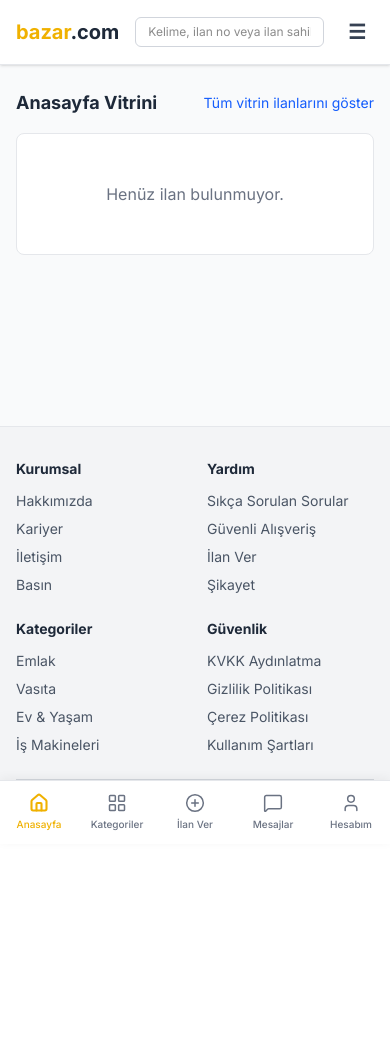
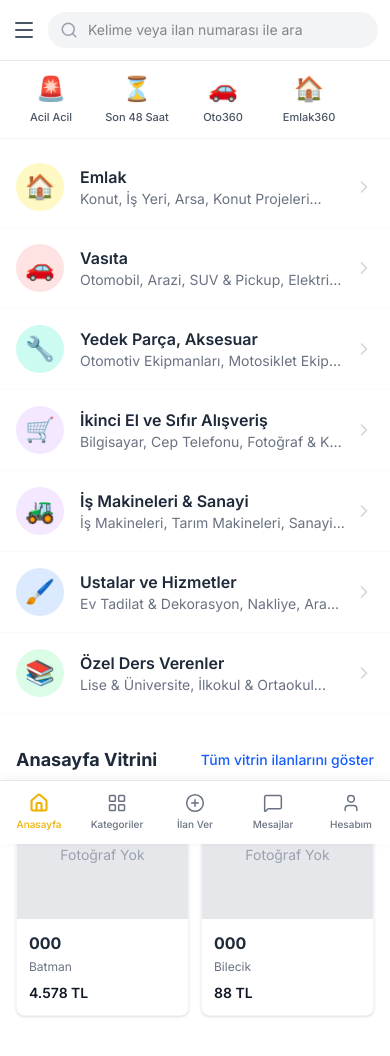
Before and after one commit to fd1328fd-hash/web-ticaret, a Next.js app: page / in a window 390 px wide. Shown: the top 1056 px of the page. Before the commit the page ends 844 px from the top, so only its background shows below. Built offline with nearby package versions, Linux system fonts and the light colour scheme; no server answers; the database is empty.

Commit message:
Mobil ana sayfa sahibinden tarzina donusturuldu

```diff
--- a/app/page.tsx
+++ b/app/page.tsx
@@ -1,75 +1,103 @@
-// app/page.tsx
-import Navbar from "@/components/layout/Navbar";
-import Sidebar from "@/components/layout/Sidebar";
-import Footer from "@/components/layout/Footer";
-import IlanKarti from "@/components/ilan/IlanKarti";
-import { prisma } from "@/lib/prisma";
+import Link from 'next/link';
+import { Search, Menu } from 'lucide-react';
 
-export const dynamic = "force-dynamic";
+export default function Home() {
+  const hizliLinkler = [
+    { name: 'Acil Acil', href: '/kategori/acil', icon: '🚨' },
+    { name: 'Son 48 Saat', href: '/kategori/son48', icon: '⏳' },
+    { name: 'Oto360', href: '/kategori/oto360', icon: '🚗' },
+    { name: 'Emlak360', href: '/kategori/emlak360', icon: '🏠' },
+  ];
 
-export default async function Home() {
-  const ilanlar = await prisma.listing.findMany({
-    where: { status: "ACTIVE" },
-    orderBy: { createdAt: "desc" },
-    take: 20,
-    include: { category: true },
-  });
+  const kategoriler = [
+    { name: 'Emlak', desc: 'Konut, İş Yeri, Arsa, Konut Projeleri...', href: '/kategori/emlak', icon: '🏠', color: 'bg-yellow-100 text-yellow-600' },
+    { name: 'Vasıta', desc: 'Otomobil, Arazi, SUV & Pickup, Elektrikli...', href: '/kategori/vasita', icon: '🚗', color: 'bg-red-100 text-red-600' },
+    { name: 'Yedek Parça, Aksesuar', desc: 'Otomotiv Ekipmanları, Motosiklet Ekipmanları...', href: '/kategori/yedek-parca', icon: '🔧', color: 'bg-teal-100 text-teal-600' },
+    { name: 'İkinci El ve Sıfır Alışveriş', desc: 'Bilgisayar, Cep Telefonu, Fotoğraf & Kamera...', href: '/kategori/alisveris', icon: '🛒', color: 'bg-purple-100 text-purple-600' },
+    { name: 'İş Makineleri & Sanayi', desc: 'İş Makineleri, Tarım Makineleri, Sanayi...', href: '/kategori/is-makineleri', icon: '🚜', color: 'bg-purple-100 text-purple-600' },
+    { name: 'Ustalar ve Hizmetler', desc: 'Ev Tadilat & Dekorasyon, Nakliye, Araç...', href: '/kategori/ustalar', icon: '🖌️', color: 'bg-blue-100 text-blue-600' },
+    { name: 'Özel Ders Verenler', desc: 'Lise & Üniversite, İlkokul & Ortaokul...', href: '/kategori/ozel-ders', icon: '📚', color: 'bg-green-100 text-green-600' },
+  ];
 
   return (
-    <div className="min-h-screen bg-gray-50 flex flex-col">
-      <Navbar />
+    <div className="pb-20"> {/* BottomNav için boşluk */}
 
-      <main className="max-w-7xl mx-auto px-4 py-6 flex flex-col md:flex-row gap-6 flex-1 w-full">
-        {/* Mobilde Sol Menüyü Gizle, Masaüstünde Göster */}
-        <div className="hidden md:block">
-          <Sidebar />
+      {/* Üst Arama Çubuğu (Mobil için) */}
+      <div className="md:hidden bg-white sticky top-0 z-40 p-3 border-b border-gray-200">
+        <div className="flex items-center gap-3">
+          <Menu className="text-gray-600" size={24} />
+          <div className="flex-1 relative">
+            <Search className="absolute left-3 top-1/2 -translate-y-1/2 text-gray-400" size={18} />
+            <input
+              type="text"
+              placeholder="Kelime veya ilan numarası ile ara"
+              className="w-full bg-gray-100 rounded-full py-2 pl-10 pr-4 text-sm focus:outline-none focus:ring-2 focus:ring-yellow-400"
+            />
+          </div>
+        </div>
+      </div>
+
+      {/* Yatay Kayan Hızlı Linkler (Mobil için) */}
+      <div className="md:hidden bg-white py-3 px-4 flex gap-4 overflow-x-auto no-scrollbar border-b border-gray-100">
+        {hizliLinkler.map((link) => (
+          <Link key={link.name} href={link.href} className="flex flex-col items-center min-w-[70px] gap-1">
+            <span className="text-2xl">{link.icon}</span>
+            <span className="text-[11px] text-gray-600 font-medium whitespace-nowrap">{link.name}</span>
+          </Link>
+        ))}
+      </div>
+
+      {/* Kategori Listesi */}
+      <div className="bg-white mt-2 md:mt-0">
+        {kategoriler.map((kat) => (
+          <Link
+            key={kat.name}
+            href={kat.href}
+            className="flex items-center p-4 border-b border-gray-50 hover:bg-gray-50 transition-colors"
+          >
+            <div className={`w-12 h-12 rounded-full flex items-center justify-center text-2xl ${kat.color} mr-4 shrink-0`}>
+              {kat.icon}
+            </div>
+            <div className="flex-1 min-w-0">
+              <h3 className="text-base font-semibold text-gray-800">{kat.name}</h3>
+              <p className="text-sm text-gray-500 truncate">{kat.desc}</p>
+            </div>
+            <div className="text-gray-300 ml-2">
+              <svg width="20" height="20" viewBox="0 0 24 24" fill="none" stroke="currentColor" strokeWidth="2" strokeLinecap="round" strokeLinejoin="round"><path d="m9 18 6-6-6-6"/></svg>
+            </div>
+          </Link>
+        ))}
+      </div>
+
+      {/* Vitrin Alanı (Masaüstü ve Mobil için) */}
+      <div className="p-4 mt-4">
+        <div className="flex justify-between items-center mb-4">
+          <h2 className="text-lg font-bold text-gray-800">Anasayfa Vitrini</h2>
+          <Link href="/vitrin" className="text-sm text-blue-600 font-medium">Tüm vitrin ilanlarını göster</Link>
         </div>
 
-        <section className="flex-1">
-          <div className="flex justify-between items-center mb-4">
-            <h2 className="text-lg font-bold text-gray-800">
-              Anasayfa Vitrini
-            </h2>
-            <a href="#" className="text-sm text-blue-600 hover:underline">
-              Tüm vitrin ilanlarını göster
-            </a>
+        {/* Buraya mevcut ilan kartları gelecek, şimdilik örnek bir grid koyalım */}
+        <div className="grid grid-cols-2 md:grid-cols-4 gap-3">
+          {/* Mevcut ilan kartlarınız buraya gelecek */}
+          <div className="bg-white rounded-lg shadow-sm border border-gray-100 overflow-hidden">
+             <div className="h-32 bg-gray-200 flex items-center justify-center text-gray-400 text-sm">Fotoğraf Yok</div>
+             <div className="p-3">
+                <div className="font-bold text-gray-800">000</div>
+                <div className="text-xs text-gray-500 mt-1">Batman</div>
+                <div className="text-sm font-semibold text-gray-900 mt-2">4.578 TL</div>
+             </div>
           </div>
+           <div className="bg-white rounded-lg shadow-sm border border-gray-100 overflow-hidden">
+             <div className="h-32 bg-gray-200 flex items-center justify-center text-gray-400 text-sm">Fotoğraf Yok</div>
+             <div className="p-3">
+                <div className="font-bold text-gray-800">000</div>
+                <div className="text-xs text-gray-500 mt-1">Bilecik</div>
+                <div className="text-sm font-semibold text-gray-900 mt-2">88 TL</div>
+             </div>
+          </div>
+        </div>
+      </div>
 
-          {ilanlar.length === 0 ? (
-            <div className="bg-white rounded-lg border border-gray-200 p-12 text-center">
-              <p className="text-gray-500">Henüz ilan bulunmuyor.</p>
-            </div>
-          ) : (
-            <div className="grid grid-cols-2 md:grid-cols-3 lg:grid-cols-5 gap-3">
-              {ilanlar.map((ilan) => {
-                let resim =
-                  "https://via.placeholder.com/400x300/e5e7eb/6b7280?text=Fotoğraf+Yok";
-                try {
-                  const parsed = JSON.parse(ilan.images);
-                  if (Array.isArray(parsed) && parsed[0]) resim = parsed[0];
-                } catch {}
-
-                return (
-                  <IlanKarti
-                    key={ilan.id}
-                    id={ilan.id}
-                    baslik={ilan.title}
-                    konum={ilan.city}
-                    fiyat={
-                      ilan.price > 0
-                        ? `${ilan.price.toLocaleString("tr-TR")} TL`
-                        : "Fiyat Yok"
-                    }
-                    resim={resim}
-                  />
-                );
-              })}
-            </div>
-          )}
-        </section>
-      </main>
-
-      <Footer />
     </div>
   );
 }
```
